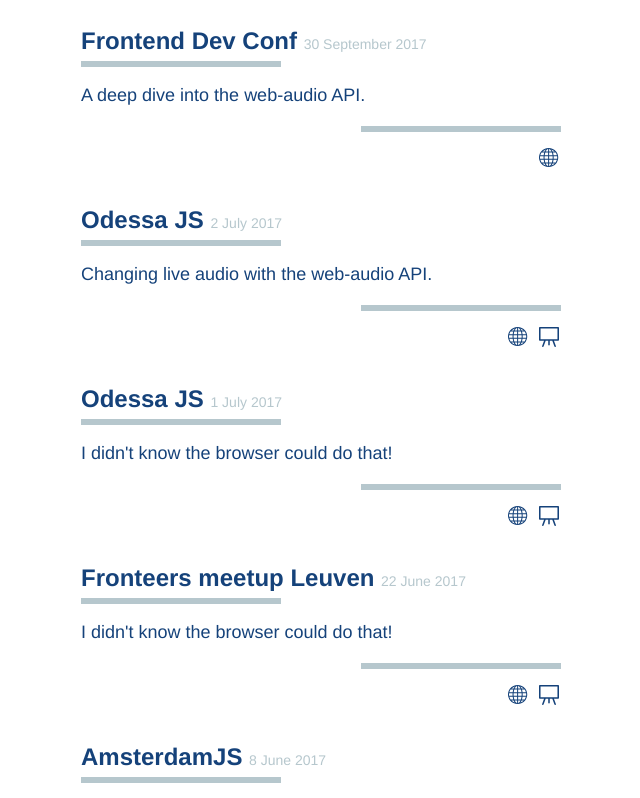
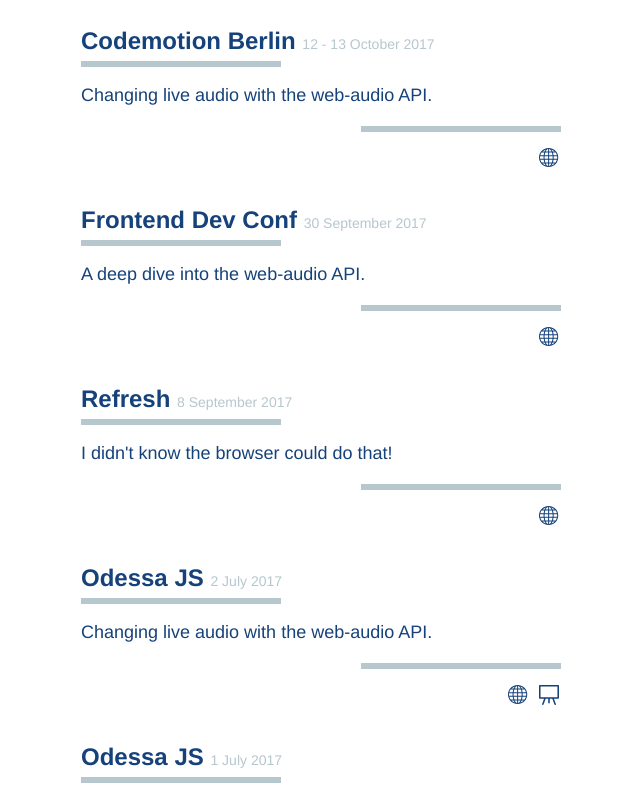
Before and after one commit to Sambego/talks, a website built with webpack: page src/index.html in a window 1280 px wide. Shown: the part 1079-1877 px from the top of the page, without its empty margins (194-834 px from the left). Built offline with nearby package versions, Linux system fonts and the light colour scheme; files whose address does not match are found by name.

Commit message:
Add refresh and codemotion berlin

```diff
--- a/src/index.html
+++ b/src/index.html
@@ -72,11 +72,27 @@
                         </footer>
                     </li>
                     <li class="event">
+                        <h2>Codemotion Berlin <time>12 - 13 October 2017</time></h2>
+                        <p>Changing live audio with the web-audio API.</p>
+
+                        <footer>
+                            <a href="https://berlin2017.codemotionworld.com/" target="_blank" title="Visit the event website."><i class="icon icon--globe"></i></a>
+                        </footer>
+                    </li>
+                    <li class="event">
                         <h2>Frontend Dev Conf <time>30 September 2017</time></h2>
                         <p>A deep dive into the web-audio API.</p>
 
                         <footer>
                             <a href="http://fdconf.by/en/" target="_blank" title="Visit the event website."><i class="icon icon--globe"></i></a>
+                        </footer>
+                    </li>
+                    <li class="event">
+                        <h2>Refresh <time>8 September 2017</time></h2>
+                        <p>I didn't know the browser could do that!</p>
+
+                        <footer>
+                            <a href="https://refresh.rocks/" target="_blank" title="Visit the event website."><i class="icon icon--globe"></i></a>
                         </footer>
                     </li>
                     <li class="event">
```
